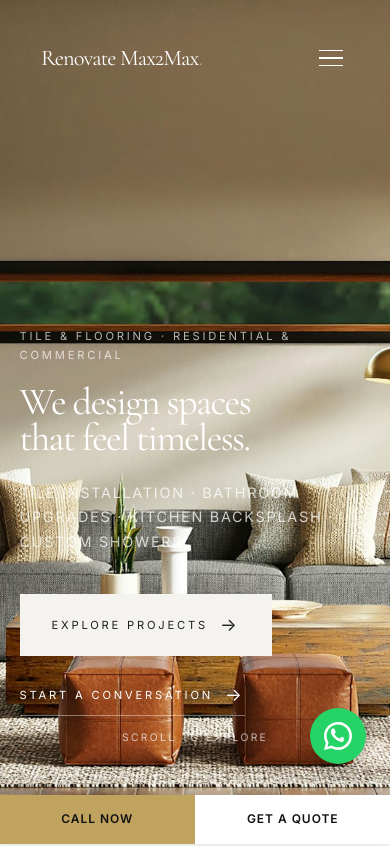
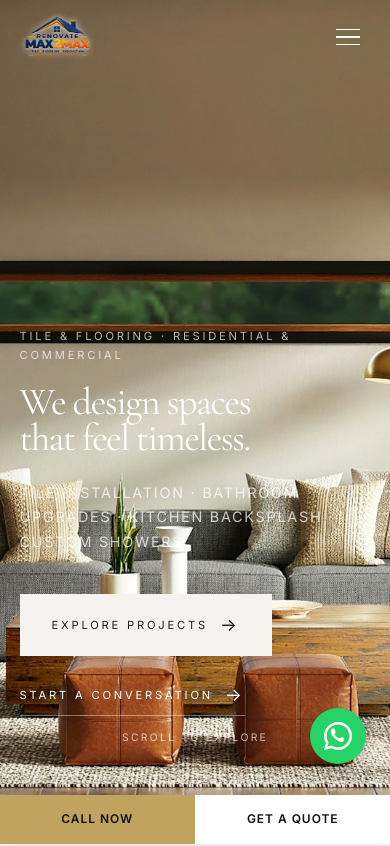
Before and after one commit to rajarun5467/RENOVATE-MAX2MAX-INC.-, a React (Vite) app in the folder frontend/: page / in a window 390 px wide. Shown: the top 846 px of the page. Built offline with nearby package versions, Linux system fonts and the light colour scheme.

Commit message:
Add logo image in header, reduce header padding, adjust triad spacing, footer revert

```diff
--- a/frontend/src/components/Header.jsx
+++ b/frontend/src/components/Header.jsx
@@ -32,7 +32,7 @@ export default function Header() {
   return (
     <div dangerouslySetInnerHTML={{ __html: `<header id="header">
   <div class="header-inner">
-    <a href="#/" class="logo">Renovate Max2Max<span class="dot">.</span></a>
+    <a href="#/" class="logo"><img src="/images/logo.png" alt="Renovate Max2Max" class="logo-img"></a>
     <button class="menu-toggle" id="toggle" aria-label="Menu"><span></span><span></span><span></span></button>
     <nav class="menu" id="menu">
       <a href="#/">Home</a>
--- a/frontend/src/index.css
+++ b/frontend/src/index.css
@@ -33,22 +33,23 @@
       color: #fff; transition: .5s ease;
     }
     header .header-inner {
-      max-width: 1600px; margin: 0 auto; padding: 1.25rem 5%;
+      max-width: 1600px; margin: 0 auto; padding: .75rem 5%;
       display: flex; justify-content: space-between; align-items: center;
     }
     header.scrolled { background: rgba(246,242,236,.95); backdrop-filter: blur(12px); color: var(--charcoal); border-bottom: 1px solid rgba(28,26,23,.08); box-shadow: 0 4px 20px rgba(0,0,0,.08); }
-    .logo { font-family: 'Cormorant Garamond', Georgia, serif; font-size: 1.6rem; letter-spacing: -0.04em; transition: color .5s ease; }
-    .logo .dot { color: var(--gold); }
+    .logo { display: flex; align-items: center; transition: color .5s ease; }
+    .logo img { height: 64px; width: auto; display: block; }
+    header:not(.scrolled) .logo img { filter: drop-shadow(0 0 3px rgba(255,255,255,.7)); }
     .menu { display: flex; flex: 1; gap: 2.5rem; align-items: center; margin-left: 2.5rem; justify-content: flex-end; }
     .menu a { font-size: .75rem; letter-spacing: .12em; text-transform: uppercase; font-weight: 500; opacity: .85; transition: .2s; }
     .menu a:hover { opacity: 1; color: var(--gold); }
     .menu a[href^="tel:"] { color: var(--gold); }
     .menu-toggle { display: none; background: none; border: none; color: inherit; cursor: pointer; }
     .menu-toggle span { display: block; width: 24px; height: 1.5px; background: currentColor; margin: 6px 0; }
-    header.scrolled .header-inner { padding: 1rem 5%; }
+    header.scrolled .header-inner { padding: .6rem 5%; }
     header.scrolled .menu a { color: var(--charcoal); opacity: .9; }
     header.scrolled .menu a:hover { color: var(--charcoal); opacity: 1; border-bottom: 1px solid currentColor; padding-bottom: .2rem; }
-    header.scrolled .logo { color: var(--charcoal); }
+
 
     .hero {
       height: 100vh; display: flex; flex-direction: column; justify-content: flex-end; padding-bottom: 8rem;
@@ -81,6 +82,9 @@
     .triad .card:hover .thumb img { transform: scale(1.05); }
     .triad .card h3 { font-size: 1.6rem; margin-bottom: .8rem; color: var(--charcoal); }
     .triad .card p { font-size: .95rem; line-height: 1.75; color: rgba(28,26,23,.7); }
+
+    #philosophy { padding: 4rem 0; }
+    #philosophy .head { margin-bottom: 1rem; }
 
     @media (max-width: 1024px) { .triad-grid { grid-template-columns: 1fr; gap: 4rem; } }
 
@@ -182,8 +186,8 @@
     @media (max-width: 768px) { .whatsapp { bottom: 80px; } }
 
     @media (max-width: 1024px) {
-      .header-inner { padding: 1.2rem 4%; }
-      .logo { font-size: 1.4rem; }
+      .header-inner { padding: .7rem 4%; }
+      .logo img { height: 52px; }
       .menu { gap: 1.5rem; }
       .menu a { font-size: .75rem; }
       .hero h1 { font-size: clamp(2.4rem, 7vw, 5rem); }
@@ -194,7 +198,7 @@
       .contact-grid { grid-template-columns: 1fr; gap: 2.5rem; }
     }
     @media (max-width: 768px) {
-      header { padding: 1.2rem 1.5rem; }
+      header .header-inner { padding: .7rem 1.5rem; }
       .menu { display: none; position: absolute; top: 100%; left: 0; right: 0; background: var(--white); color: var(--black); flex-direction: column; padding: 2rem; gap: 1.5rem; }
       .menu.open { display: flex; }
       .menu-toggle { display: block; }
```
Also changed, not shown: frontend/public/images/logo.png (added), frontend/src/assets/logo.png (added).
